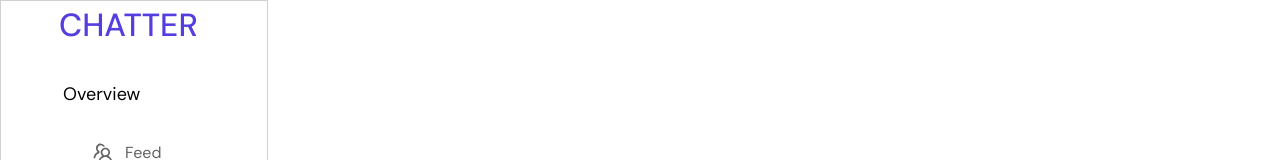
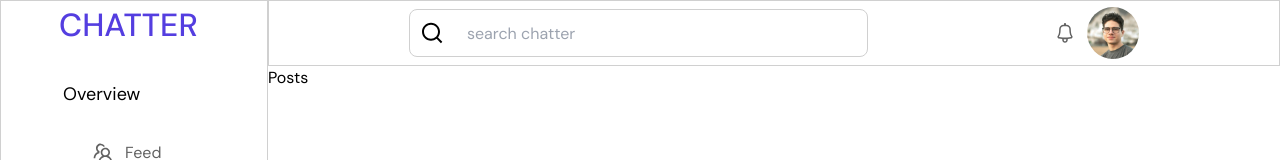
Before and after one commit to missbaah/Chatter, a React (Vite) app: page /feed in a window 1280 px wide. Shown: the top 160 px of the page. Built offline with nearby package versions, Linux system fonts and the light colour scheme.

Commit message:
feat: feed searchbar

```diff
--- a/src/components/base/Search.tsx
+++ /dev/null
@@ -1,18 +0,0 @@
-import Notification from "../../assets/Notification.svg";
-import Reviewer from "../../assets/reviewer3.png";
-
-const Search = () => {
-  return (
-    <section>
-      <div>
-        <input type="text" pattern="search chatter" />
-        <div>
-          <img src={Notification} alt="notification" />
-          <img src={Reviewer} alt="person" />
-        </div>
-      </div>
-    </section>
-  );
-};
-
-export default Search;
--- /dev/null
+++ b/src/components/feed/Posts.tsx
@@ -0,0 +1,5 @@
+const Posts = () => {
+  return <div>Posts</div>;
+};
+
+export default Posts;
--- /dev/null
+++ b/src/components/feed/Search.tsx
@@ -0,0 +1,30 @@
+import Notification from "../../assets/Notification.svg";
+import Reviewer from "../../assets/reviewer3.png";
+import SearchImg from "../../assets/Search.svg";
+
+const Search = () => {
+  return (
+    <section className="border border-black-100 h-[66px] flex justify-center items-center">
+      <div className="flex justify-center items-center gap-[189px]">
+        <section className=" flex gap-[24px] justify-start  items-center border border-solid border-black-100 h-[48px] w-[459px] rounded-[8px]">
+          <img src={SearchImg} alt="icon" className="ml-[12px]" />
+          <input
+            type="text"
+            placeholder="search chatter"
+            className=" h-[27px] w-[180px]"
+          />
+        </section>
+        <section className="flex gap-[14px]">
+          <img src={Notification} alt="notification" />
+          <img
+            src={Reviewer}
+            alt="person"
+            className="w-[52px] h-[52px] rounded-full"
+          />
+        </section>
+      </div>
+    </section>
+  );
+};
+
+export default Search;
--- a/src/routes/Feed.tsx
+++ b/src/routes/Feed.tsx
@@ -1,11 +1,17 @@
 import React from "react";
 import SideBar from "../components/feed/SideBar";
+import Search from "../components/feed/Search";
+import Posts from "../components/feed/Posts";
 
 const Feed = () => {
   return (
-    <div>
+    <main className="flex ">
       <SideBar />
-    </div>
+      <section className="flex-1">
+        <Search />
+        <Posts />
+      </section>
+    </main>
   );
 };
 
```
Also changed, not shown: src/assets/Search.svg (added).
